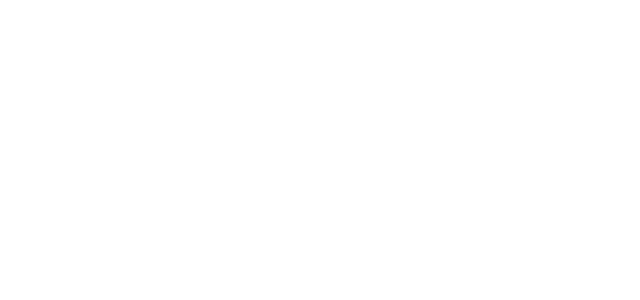
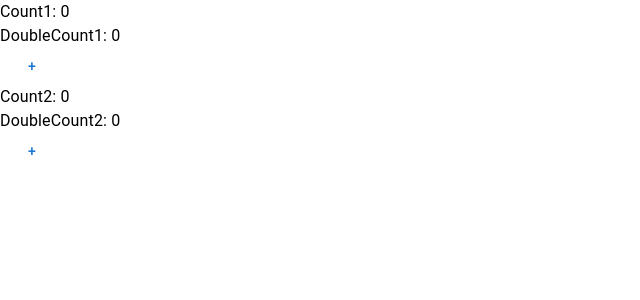
Before and after one commit to arakawamoriyuki/react-recoil-handson, a React (Create React App) app: page /recoil-selector in a window 1280 px wide. Before the commit this address had no page. Shown: the top 300 px of the page, without its empty margins (0-640 px from the left). Built offline with nearby package versions, Linux system fonts and the light colour scheme.

Commit message:
recoil selectorの例追加

```diff
--- a/src/App.tsx
+++ b/src/App.tsx
@@ -15,6 +15,7 @@
 import Recoil from './components/Recoil';
 import RecoilOptimize from './components/RecoilOptimize';
 import RecoilCustomHook from './components/RecoilCustomHook';
+import RecoilSelector from './components/RecoilSelector';
 
 interface ProvidersProps {
   children: React.ReactNode;
@@ -49,6 +50,7 @@
         <Route path="/recoil" element={<Recoil />} />
         <Route path="/recoil-optimize" element={<RecoilOptimize />} />
         <Route path="/recoil-custom-hook" element={<RecoilCustomHook />} />
+        <Route path="/recoil-selector" element={<RecoilSelector />} />
       </Routes>
     </BrowserRouter>
   </Providers>
--- /dev/null
+++ b/src/components/RecoilSelector.tsx
@@ -0,0 +1,117 @@
+import React from 'react';
+import { atom, selector, useRecoilState, useRecoilValue } from 'recoil';
+import Box from '@mui/material/Box';
+import Typography from '@mui/material/Typography';
+import Button from '@mui/material/Button';
+
+const double = (value: number) => {
+  console.log('calculate double', value);
+
+  return value * 2;
+};
+
+const state1 = atom<number>({
+  key: 'recoil-selector-count1',
+  default: 0,
+});
+
+const doubleState1 = selector<number>({
+  key: 'recoil-selector-count-double1',
+  get: ({ get }) => {
+    const count = get(state1);
+    return double(count);
+  },
+});
+
+const useCounter1 = () => {
+  const [count, setCount] = useRecoilState(state1);
+  const doubleCount = useRecoilValue(doubleState1);
+
+  const increment = () => {
+    setCount((count) => count + 1);
+  };
+
+  return { count, doubleCount, increment };
+};
+
+const state2 = atom<number>({
+  key: 'recoil-selector-count2',
+  default: 0,
+});
+
+const useCounter2 = () => {
+  const [count, setCount] = useRecoilState(state2);
+
+  const increment = () => {
+    setCount((count) => count + 1);
+  };
+
+  const doubleCount = double(count);
+
+  return { count, doubleCount, increment };
+};
+
+
+const Count1Component: React.FC = () => {
+  const { count } = useCounter1();
+
+  return (
+    <Typography>Count1: {count}</Typography>
+  );
+};
+
+const DoubleCount1Component: React.FC = () => {
+  const { doubleCount } = useCounter1();
+
+  return (
+    <Typography>DoubleCount1: {doubleCount}</Typography>
+  );
+};
+
+const CountUp1Component: React.FC = () => {
+  const { increment } = useCounter1();
+
+  return (
+    <Button onClick={() => increment()}>+</Button>
+  );
+};
+
+const Count2Component: React.FC = () => {
+  const { count } = useCounter2();
+
+  return (
+    <Typography>Count2: {count}</Typography>
+  );
+};
+
+const DoubleCount2Component: React.FC = () => {
+  const { doubleCount } = useCounter2();
+
+  return (
+    <Typography>DoubleCount2: {doubleCount}</Typography>
+  );
+};
+
+const CountUp2Component: React.FC = () => {
+  const { increment } = useCounter2();
+
+  return (
+    <Button onClick={() => increment()}>+</Button>
+  );
+};
+
+const RecoilSelectorComponent: React.FC = () => {
+  return (
+    <Box>
+      <Count1Component />
+      <DoubleCount1Component />
+      <CountUp1Component />
+
+      <Count2Component />
+      <DoubleCount2Component />
+      <CountUp2Component />
+    </Box>
+  );
+};
+
+export default RecoilSelectorComponent;
```
Also changed, not shown: 1 other file (tests, documents, lock files or other folders).
